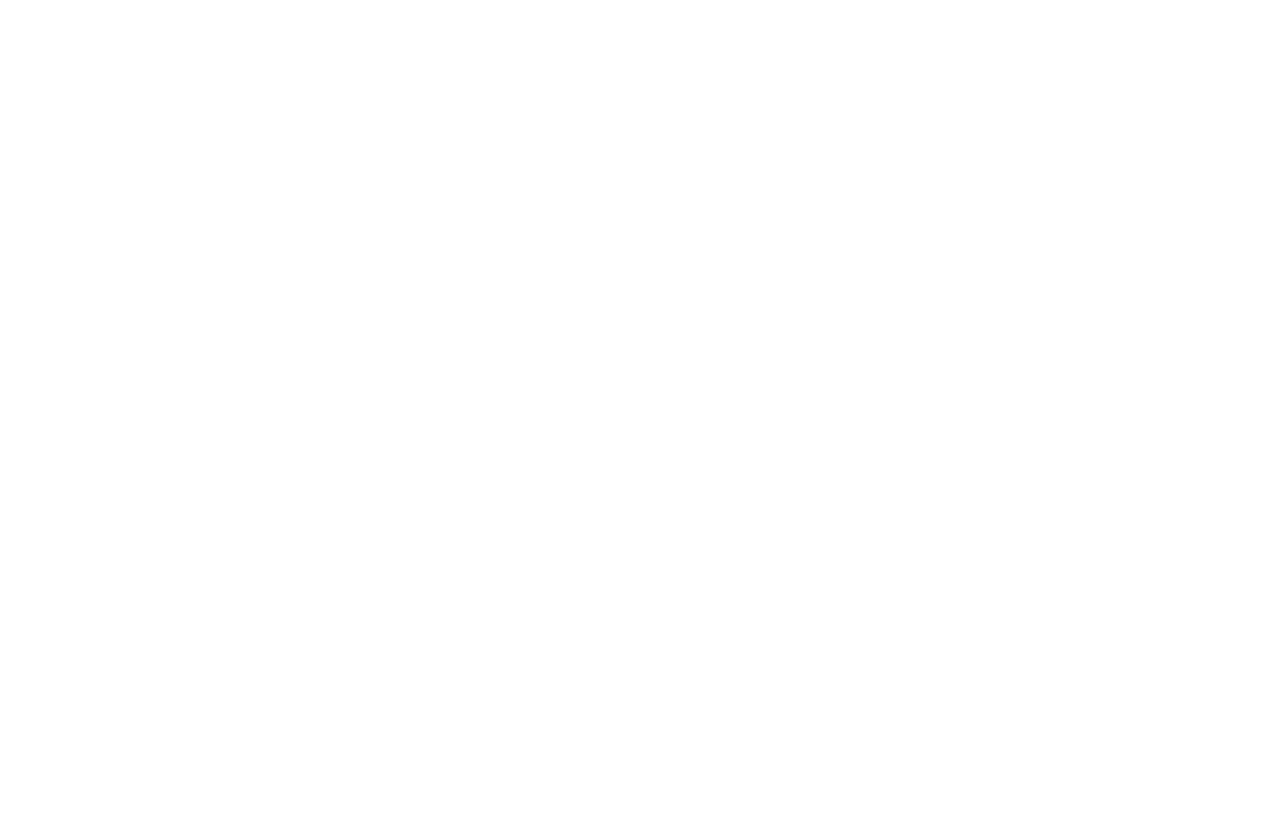
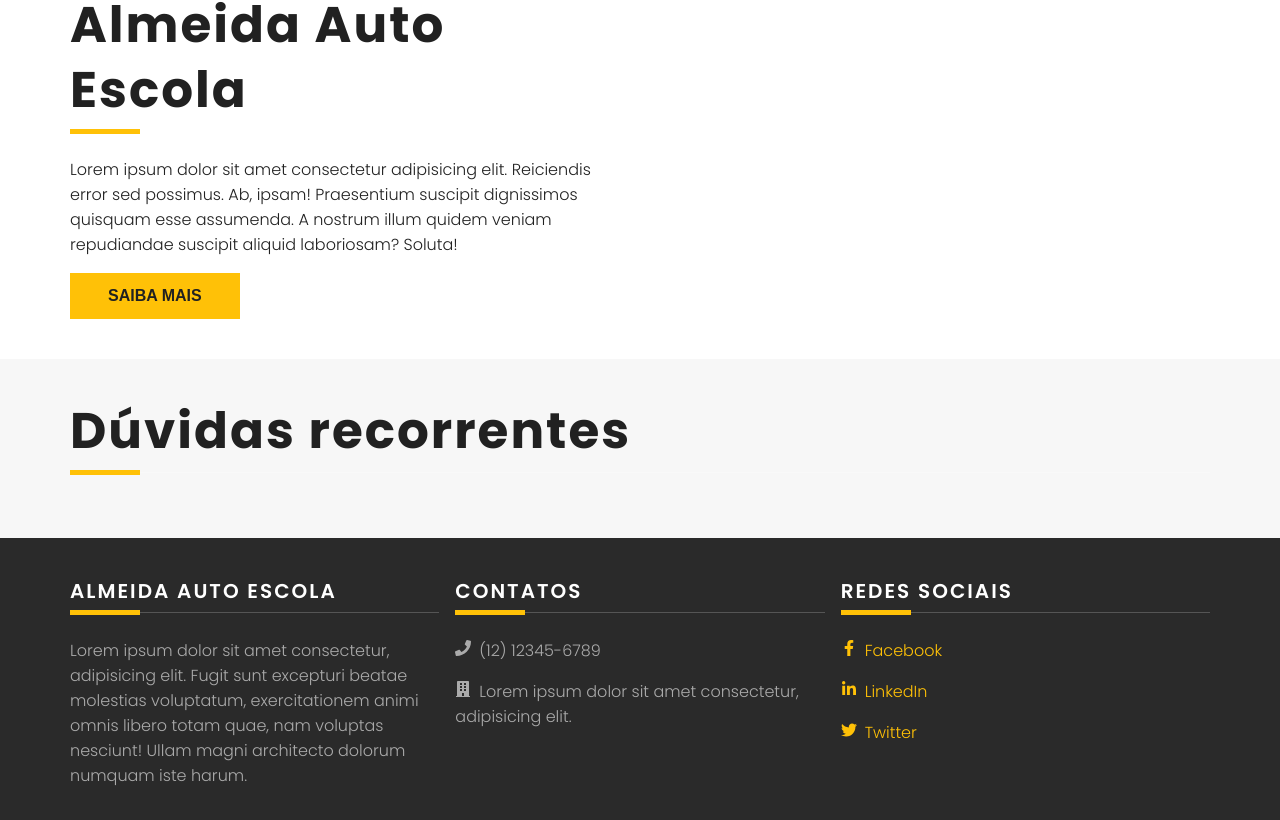
Before and after one commit to ViniciusElias05/autoescola-almeida, a React (Create React App) app: page / in a window 1280 px wide. Shown: the part 1166-1986 px from the top of the page. Before the commit the page ends 940 px from the top, so only its background shows below. Built offline with nearby package versions, Linux system fonts and the light colour scheme.

Commit message:
Add Footer

```diff
--- a/src/components/molecules/Section.js
+++ b/src/components/molecules/Section.js
@@ -1,27 +1,36 @@
 import React from "react";
 import PropTypes from "prop-types";
-import styled from "styled-components";
+import styled, { css } from "styled-components";
 
 import Container from "components/atoms/Container";
 
 const Content = styled.div`
-  margin: 40px 0;
+  padding: 40px 0;
+  ${props => props.inverse && css`
+  background-color: #f7f7f7;
+  `}
+
+  h2{
+    margin-top: 0;
+  }
 `
 
-const section = ({ children }) => (
-  <Container>
-    <Content>
+const section = ({ inverse, children }) => (
+  <Content inverse={inverse}>
+    <Container>
       {children}
-    </Content>
-  </Container>
+    </Container>
+  </Content>
 );
 
 section.defaultProps = {
   children: undefined,
+  inverse: false
 };
 
 section.propTypes = {
   children: PropTypes.node,
+  inverse: PropTypes.bool
 };
 
 export default section;
--- /dev/null
+++ b/src/components/organisms/Footer.js
@@ -0,0 +1,105 @@
+import React from "react";
+import styled from "styled-components";
+import { FaPhone, FaBuilding, FaFacebookF, FaLinkedinIn, FaTwitter } from "react-icons/fa";
+
+import Container from "components/atoms/Container";
+import Grid from "components/atoms/Grid";
+import Heading from "components/atoms/Heading";
+
+const Root = styled.footer`
+  background-color: #2a2a2a;
+  color: #aaa;
+  padding: 40px 0;
+
+  h6{
+    color: #fff;
+    margin-top: 0;
+    text-transform: uppercase;
+  }
+`;
+
+const IconContainer = styled.span`
+  margin-right: 8px;
+`
+
+const FooterLink = styled.a`
+
+  color: ${props => props.theme.colors.primary.main};
+  text-decoration: none;
+
+  &:hover{
+    color: ${props => props.theme.colors.primary.dark};
+  }
+`;
+
+const Footer = () => (
+  <Root>
+    <Container>
+      <Grid md={3}>
+        <div>
+          <Heading>
+            <h6>Almeida Auto Escola</h6>
+          </Heading>
+          <p>Lorem ipsum dolor sit amet consectetur, adipisicing elit. Fugit sunt excepturi beatae molestias voluptatum, exercitationem animi omnis libero totam quae, nam voluptas nesciunt! Ullam magni architecto dolorum numquam iste harum.</p>
+        </div>
+        <div>
+          <Heading>
+            <h6>Contatos</h6>
+          </Heading>
+          <p>
+            <IconContainer>
+              <FaPhone />
+            </IconContainer>
+            (12) 12345-6789
+          </p>
+          <p>
+            <IconContainer>
+              <FaBuilding />
+            </IconContainer>
+            Lorem ipsum dolor sit amet consectetur, adipisicing elit. </p>
+        </div>
+        <div>
+          <Heading>
+            <h6>Redes Sociais</h6>
+            <p>
+
+              <FooterLink
+                target="_blank" href="https://www.facebook.com"
+              >
+                <IconContainer>
+                  <FaFacebookF />
+                </IconContainer>
+                Facebook
+              </FooterLink>
+            </p>
+            <p>
+
+              <FooterLink
+                target="_blank" href="https://www.linkedin.com"
+              >
+                <IconContainer>
+                  <FaLinkedinIn />
+                </IconContainer>
+                LinkedIn
+              </FooterLink>
+            </p>
+            <p>
+
+              <FooterLink
+                target="_blank" href="https://www.twitter.com"
+              >
+                <IconContainer>
+                  <FaTwitter />
+                </IconContainer>
+                Twitter
+              </FooterLink>
+            </p>
+          </Heading>
+        </div>
+      </Grid>
+    </Container>
+  </Root>
+
+);
+
+export default Footer;
--- a/src/components/pages/Home.js
+++ b/src/components/pages/Home.js
@@ -8,9 +8,10 @@
 import Grid from 'components/atoms/Grid';
 import Feature from "components/atoms/Feature";
 import Section from "components/molecules/Section";
+import Footer from "components/organisms/Footer";
 
 import HeroImage from "assets/Hero.jpg";
-
+import AboutVideo from "assets/AboutVideo.mp4";
 const Home = () => (
   <>
     <Hero image={HeroImage}>
@@ -46,6 +47,37 @@
         </Feature>
       </Grid>
     </Section>
+    <Section inverse>
+      <Heading>
+        <h2>Conheça nossos serviços</h2>
+      </Heading>
+    </Section>
+    <Section>
+      <Grid md={2}>
+        <div>
+          <Heading>
+            <h2>Almeida Auto Escola</h2>
+          </Heading>
+          <p>
+            Lorem ipsum dolor sit amet consectetur adipisicing elit. Reiciendis error sed possimus. Ab, ipsam! Praesentium suscipit dignissimos quisquam esse assumenda. A nostrum illum quidem veniam repudiandae suscipit aliquid laboriosam? Soluta!
+          </p>
+          <div>
+            <Button color="primary">Saiba Mais</Button>
+          </div>
+        </div>
+        <div>
+          <video src={AboutVideo} width="100%" autoPlay loop />
+        </div>
+      </Grid>
+
+
+    </Section>
+    <Section inverse>
+      <Heading>
+        <h2>Dúvidas recorrentes</h2>
+      </Heading>
+    </Section>
+    <Footer />
   </>
 );
 
```
Also changed, not shown: 2 other files (tests, documents, lock files or other folders).
